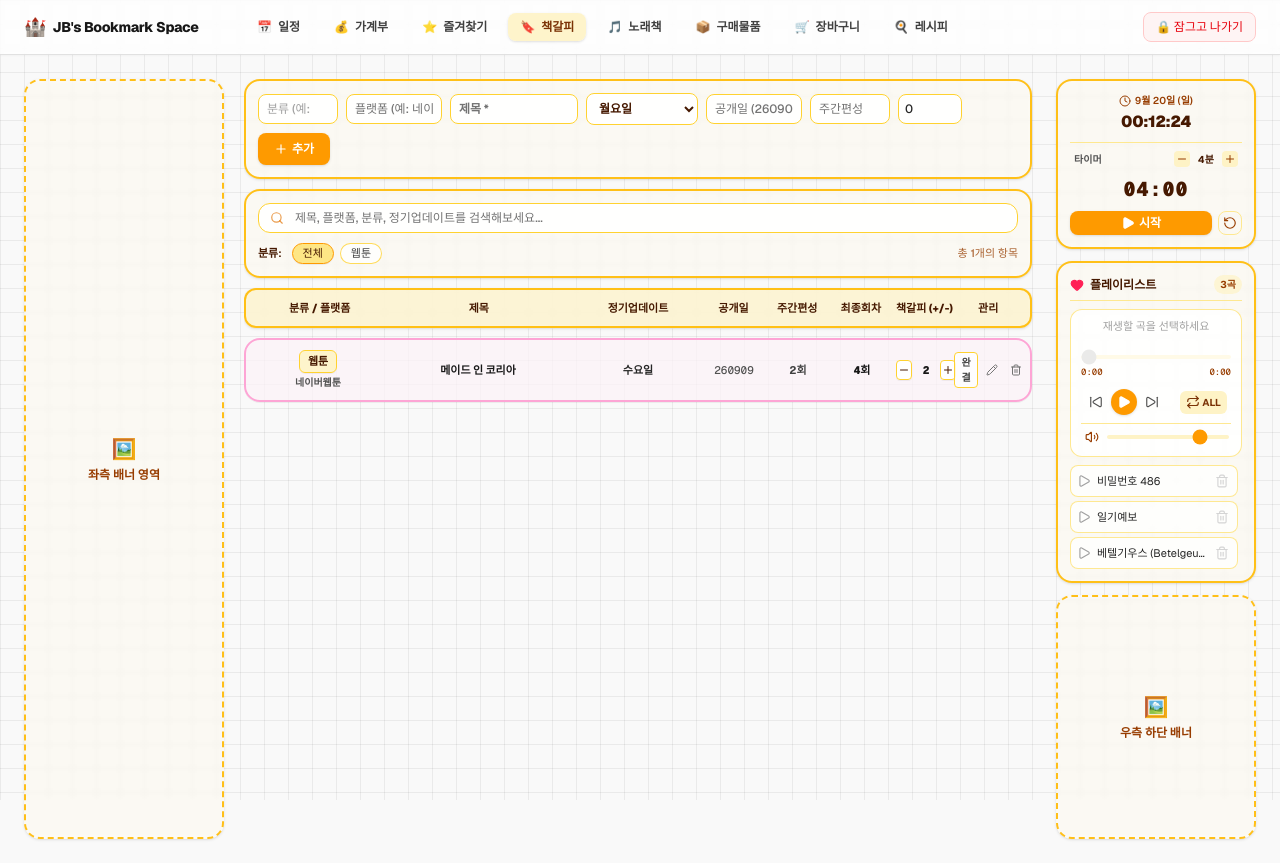
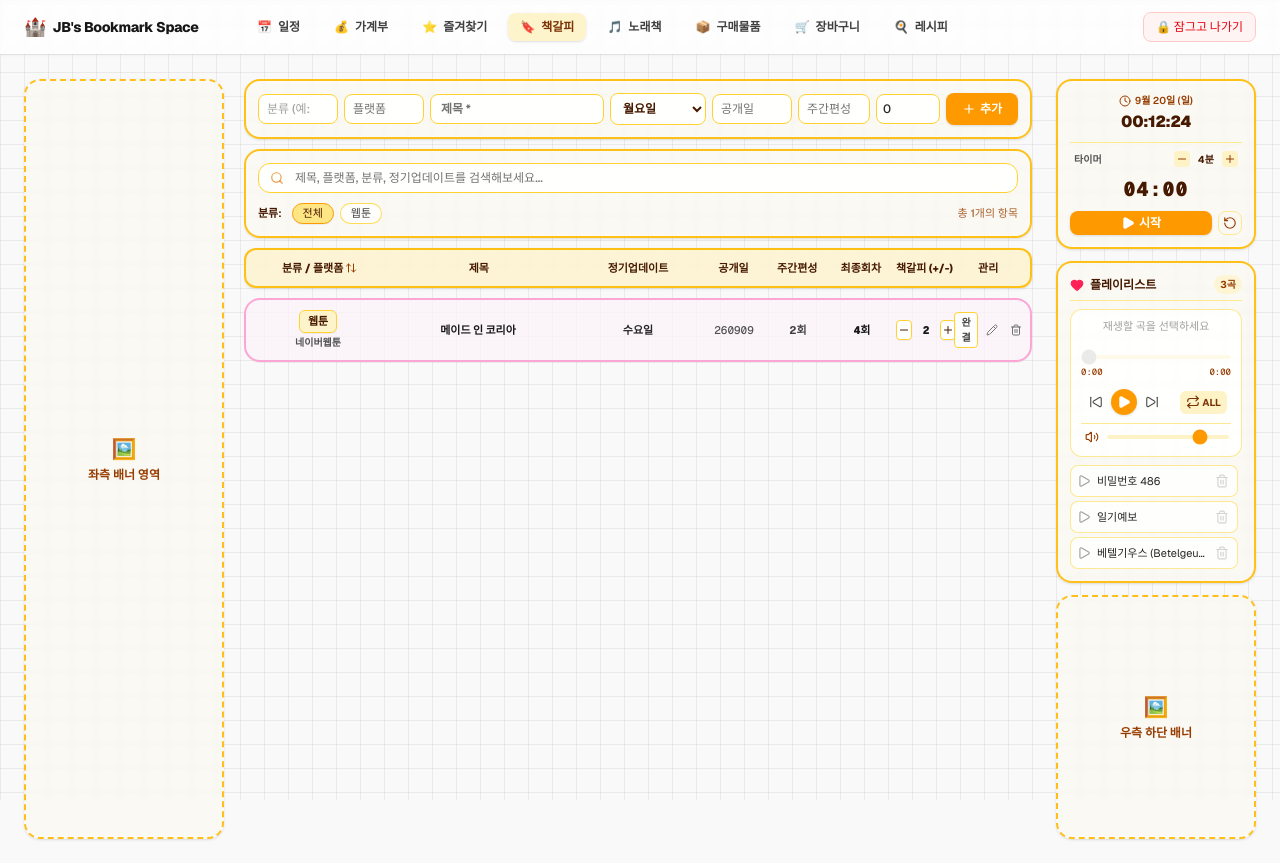
Before and after one commit to sibukf91-jb/mimic, a Next.js app: page / in a window 1280 px wide. Built offline with nearby package versions, Linux system fonts and the light colour scheme.

Commit message:
Fix editBmarkGenre build error, add sorting by update day, balance input widths, and align edit layout

```diff
--- a/app/page.tsx
+++ b/app/page.tsx
@@ -50,7 +50,8 @@ import {
   Key,
   Copy,
   Bookmark,
-  BookOpen
+  BookOpen,
+  ArrowUpDown
 } from "lucide-react";
 
 export default function Home() {
@@ -166,7 +167,7 @@ export default function Home() {
   const TODAY_STR = "2026-09-20";
   const todayDateObj = new Date(TODAY_STR);
 
-  // ================= 2. 책갈피 탭 데이터 (분류, 플랫폼, 제목, 정기업데이트, 공개일, 주간편성+회, 최종회차+회, 책갈피) =================
+  // ================= 2. 책갈피 탭 데이터 =================
   const calculateAutoFinalEpisode = (releaseDateStr: string) => {
     if (!releaseDateStr) return "1회";
     let targetDate: Date;
@@ -203,10 +204,11 @@ export default function Home() {
 
   const [bookmarkList, setBookmarkList] = useState<any[]>([]);
   const [isBookmarkLoaded, setIsBookmarkLoaded] = useState(false);
+  const [bmarkSortOrder, setBmarkSortOrder] = useState<"default" | "update_asc">("default");
 
   useEffect(() => {
     if (typeof window !== "undefined") {
-      const saved = localStorage.getItem("jb_bookmark_reading_list_v5");
+      const saved = localStorage.getItem("jb_bookmark_reading_list_v6");
       setBookmarkList(saved ? JSON.parse(saved) : defaultBookmarks);
       setIsBookmarkLoaded(true);
     }
@@ -214,7 +216,7 @@ export default function Home() {
 
   useEffect(() => {
     if (isBookmarkLoaded && typeof window !== "undefined") {
-      localStorage.setItem("jb_bookmark_reading_list_v5", JSON.stringify(bookmarkList));
+      localStorage.setItem("jb_bookmark_reading_list_v6", JSON.stringify(bookmarkList));
     }
   }, [bookmarkList, isBookmarkLoaded]);
 
@@ -225,7 +227,6 @@ export default function Home() {
   const [newBmarkUpdate, setNewBmarkUpdate] = useState("월요일");
   const [newBmarkRelease, setNewBmarkRelease] = useState("");
   const [newBmarkSchedule, setNewBmarkSchedule] = useState("");
-  const [newBmarkEpisode, setNewBmarkEpisode] = useState("");
   const [newBmarkBookmark, setNewBmarkBookmark] = useState(0);
 
   const [selectedBmarkCategory, setSelectedBmarkCategory] = useState("전체");
@@ -257,8 +258,6 @@ export default function Home() {
     const autoEp = calculateAutoFinalEpisode(newBmarkRelease.trim());
     const schedInput = newBmarkSchedule.trim();
     const formattedSchedule = schedInput && !schedInput.includes("회") ? `${schedInput}회` : schedInput || "1회";
-    const finalEpInput = newBmarkEpisode.trim();
-    const formattedFinalEp = finalEpInput && !finalEpInput.includes("회") ? `${finalEpInput}회` : finalEpInput || autoEp;
 
     const newEntry = {
       id: Date.now(),
@@ -268,7 +267,7 @@ export default function Home() {
       regularUpdate: newBmarkUpdate || "월요일",
       releaseDate: newBmarkRelease.trim() || "-",
       weeklySchedule: formattedSchedule,
-      finalEpisode: formattedFinalEp,
+      finalEpisode: autoEp,
       currentBookmark: Number(newBmarkBookmark) || 0,
       isCompleted: false
     };
@@ -280,7 +279,6 @@ export default function Home() {
     setNewBmarkUpdate("월요일");
     setNewBmarkRelease("");
     setNewBmarkSchedule("");
-    setNewBmarkEpisode("");
     setNewBmarkBookmark(0);
   };
 
@@ -351,9 +349,20 @@ export default function Home() {
     );
   };
 
+  // 요일 순서 매핑 (월~일, 완결)
+  const dayRankMap: Record<string, number> = {
+    "월요일": 1,
+    "화요일": 2,
+    "수요일": 3,
+    "목요일": 4,
+    "금요일": 5,
+    "토요일": 6,
+    "일요일": 7,
+    "완결": 8
+  };
+
   const filteredBookmarks = useMemo(() => {
-    return (bookmarkList || [])
-      .filter((b) => {
+    const list = (bookmarkList || []).filter((b) => {
       const matchCategory = selectedBmarkCategory === "전체" || b.category === selectedBmarkCategory;
       const matchSearch =
         (b.title || "").toLowerCase().includes(bmarkSearchQuery.toLowerCase()) ||
@@ -361,9 +370,19 @@ export default function Home() {
         (b.category || "").toLowerCase().includes(bmarkSearchQuery.toLowerCase()) ||
         (b.regularUpdate || "").toLowerCase().includes(bmarkSearchQuery.toLowerCase());
       return matchCategory && matchSearch;
-      })
-      .sort((a, b) => (a.title || "").localeCompare(b.title || "", "ko"));
-  }, [bookmarkList, selectedBmarkCategory, bmarkSearchQuery]);
+    });
+
+    if (bmarkSortOrder === "update_asc") {
+      return list.sort((a, b) => {
+        const rankA = dayRankMap[a.regularUpdate] || 99;
+        const rankB = dayRankMap[b.regularUpdate] || 99;
+        if (rankA !== rankB) return rankA - rankB;
+        return (a.title || "").localeCompare(b.title || "", "ko");
+      });
+    }
+
+    return list.sort((a, b) => (a.title || "").localeCompare(b.title || "", "ko"));
+  }, [bookmarkList, selectedBmarkCategory, bmarkSearchQuery, bmarkSortOrder]);
 
   // ================= 3. 노래책 탭 데이터 =================
   const defaultSongs = [
@@ -1438,8 +1457,8 @@ export default function Home() {
           {currentTab === "bookmarks" && (
             <div className="h-full overflow-y-auto flex flex-col gap-2.5 pr-1">
 
-              {/* 등록 바 */}
-              <form onSubmit={handleAddBookmark} className="border-2 border-amber-400/90 rounded-2xl p-3 flex flex-wrap items-center gap-2 bg-amber-50/40 backdrop-blur-[2px] shadow-sm shrink-0">
+              {/* 등록 바 (가로 비율 최적화 완료) */}
+              <form onSubmit={handleAddBookmark} className="border-2 border-amber-400/90 rounded-2xl p-3 flex flex-wrap items-center gap-1.5 bg-amber-50/40 backdrop-blur-[2px] shadow-sm shrink-0">
                 <input
                   type="text"
                   list="bmark-category-suggestions"
@@ -1456,8 +1475,8 @@ export default function Home() {
                   type="text"
                   value={newBmarkPlatform}
                   onChange={(e) => setNewBmarkPlatform(e.target.value)}
-                  placeholder="플랫폼 (예: 네이버)"
-                  className="w-24 border border-amber-300 bg-white/90 rounded-lg px-2 py-1.5 text-xs focus:outline-none focus:border-amber-500 placeholder-neutral-500 font-medium"
+                  placeholder="플랫폼"
+                  className="w-20 border border-amber-300 bg-white/90 rounded-lg px-2 py-1.5 text-xs focus:outline-none focus:border-amber-500 placeholder-neutral-500 font-medium"
                 />
 
                 <input
@@ -1466,13 +1485,13 @@ export default function Home() {
                   value={newBmarkTitle}
                   onChange={(e) => setNewBmarkTitle(e.target.value)}
                   placeholder="제목 *"
-                  className="w-32 border border-amber-300 bg-white/90 rounded-lg px-2 py-1.5 text-xs focus:outline-none focus:border-amber-500 placeholder-neutral-500 font-bold"
+                  className="flex-1 min-w-[130px] border border-amber-300 bg-white/90 rounded-lg px-2.5 py-1.5 text-xs focus:outline-none focus:border-amber-500 placeholder-neutral-500 font-bold"
                 />
 
                 <select
                   value={newBmarkUpdate}
                   onChange={(e) => setNewBmarkUpdate(e.target.value)}
-                  className="w-28 border border-amber-300 bg-white/90 rounded-lg px-2 py-1.5 text-xs font-bold text-amber-950 focus:outline-none focus:border-amber-500 cursor-pointer"
+                  className="w-24 border border-amber-300 bg-white/90 rounded-lg px-2 py-1.5 text-xs font-bold text-amber-950 focus:outline-none focus:border-amber-500 cursor-pointer"
                 >
                   <option value="월요일">월요일</option>
                   <option value="화요일">화요일</option>
@@ -1488,8 +1507,8 @@ export default function Home() {
                   type="text"
                   value={newBmarkRelease}
                   onChange={(e) => setNewBmarkRelease(e.target.value)}
-                  placeholder="공개일 (260909)"
-                  className="w-24 border border-amber-300 bg-white/90 rounded-lg px-2 py-1.5 text-xs focus:outline-none focus:border-amber-500 placeholder-neutral-500 font-medium"
+                  placeholder="공개일"
+                  className="w-20 border border-amber-300 bg-white/90 rounded-lg px-2 py-1.5 text-xs focus:outline-none focus:border-amber-500 placeholder-neutral-500 font-medium"
                 />
 
                 <input
@@ -1497,7 +1516,7 @@ export default function Home() {
                   value={newBmarkSchedule}
                   onChange={(e) => setNewBmarkSchedule(e.target.value)}
                   placeholder="주간편성"
-                  className="w-20 border border-amber-300 bg-white/90 rounded-lg px-2 py-1.5 text-xs focus:outline-none focus:border-amber-500 placeholder-neutral-500 font-medium"
+                  className="w-18 border border-amber-300 bg-white/90 rounded-lg px-2 py-1.5 text-xs focus:outline-none focus:border-amber-500 placeholder-neutral-500 font-medium"
                 />
 
                 <input
@@ -1511,7 +1530,7 @@ export default function Home() {
 
                 <button
                   type="submit"
-                  className="bg-amber-500 hover:bg-amber-600 text-white font-semibold text-xs px-4 py-2 rounded-lg transition shrink-0 shadow-sm flex items-center gap-1"
+                  className="bg-amber-500 hover:bg-amber-600 text-white font-semibold text-xs px-4 py-2 rounded-lg transition shrink-0 shadow-sm flex items-center gap-1 ml-auto"
                 >
                   <Plus className="w-3.5 h-3.5" /> 추가
                 </button>
@@ -1561,10 +1580,17 @@ export default function Home() {
                 </div>
               </div>
 
-              {/* 헤더 박스 */}
+              {/* 헤더 박스 (분류 클릭 시 1차 정기업데이트, 2차 가나다순 정렬 토글 기능 추가) */}
               <div className="border-2 border-amber-400/90 rounded-xl px-3 py-2.5 bg-amber-100/70 backdrop-blur-[2px] shadow-sm shrink-0">
                 <div className="grid grid-cols-12 gap-1 text-[11px] font-extrabold text-amber-950 items-center text-center">
-                  <span className="col-span-2">분류 / 플랫폼</span>
+                  <span
+                    onClick={() => setBmarkSortOrder((prev) => prev === "default" ? "update_asc" : "default")}
+                    className="col-span-2 cursor-pointer hover:text-amber-700 transition flex items-center justify-center gap-0.5"
+                    title="클릭 시 정기업데이트(월~일) 순서로 정렬됩니다"
+                  >
+                    <span>분류 / 플랫폼</span>
+                    <ArrowUpDown className="w-3 h-3 text-amber-800" />
+                  </span>
                   <span className="col-span-3">제목</span>
                   <span className="col-span-2">정기업데이트</span>
                   <span className="col-span-1">공개일</span>
@@ -1583,7 +1609,7 @@ export default function Home() {
                   const finalEpNum = parseInt(String(bmark.finalEpisode).replace(/[^0-9]/g, "")) || 0;
                   const currentBmNum = Number(bmark.currentBookmark) || 0;
 
-                  // 카드 배경색 판정 로직
+                  // 배경색 판정 로직
                   let cardBgClass = "bg-amber-50/40 hover:bg-amber-50/70 border-amber-400/90 text-neutral-900";
                   if (bmark.isCompleted) {
                     cardBgClass = "bg-rose-100/70 hover:bg-rose-100 border-rose-300 text-neutral-900";
@@ -1599,6 +1625,7 @@ export default function Home() {
                         key={`edit-bmark-${bmark.id}`}
                         className="p-3 rounded-2xl border-2 border-amber-400 bg-amber-50/90 shadow-md flex flex-wrap items-center gap-1.5"
                       >
+                        {/* 수정할 때도 상단 제목 이름 아래와 정확히 일치하도록 배치 */}
                         <input type="text" value={editBmarkCategory} onChange={(e) => setEditBmarkCategory(e.target.value)} placeholder="분류" className="w-16 border border-amber-300 bg-white rounded-lg px-2 py-1 text-xs font-medium" />
                         <input type="text" value={editBmarkPlatform} onChange={(e) => setEditBmarkPlatform(e.target.value)} placeholder="플랫폼" className="w-20 border border-amber-300 bg-white rounded-lg px-2 py-1 text-xs font-medium" />
                         <input type="text" required value={editBmarkTitle} onChange={(e) => setEditBmarkTitle(e.target.value)} placeholder="제목" className="w-28 border border-amber-300 bg-white rounded-lg px-2 py-1 text-xs font-bold" />
@@ -1616,6 +1643,7 @@ export default function Home() {
                         <input type="text" value={editBmarkSchedule} onChange={(e) => setEditBmarkSchedule(e.target.value)} placeholder="주간편성" className="w-16 border border-amber-300 bg-white rounded-lg px-2 py-1 text-xs" />
                         <input type="text" value={editBmarkEpisode} onChange={(e) => setEditBmarkEpisode(e.target.value)} placeholder="최종회" className="w-16 border border-amber-300 bg-white rounded-lg px-2 py-1 text-xs" />
                         <input type="number" min="0" value={editBmarkBookmark} onChange={(e) => setEditBmarkBookmark(Number(e.target.value))} placeholder="회차" className="w-14 border border-amber-300 bg-white rounded-lg px-1 py-1 text-xs" />
+
                         <div className="flex items-center gap-1 shrink-0 ml-auto">
                           <button onClick={() => saveEditBookmark(bmark.id)} className="p-1.5 rounded-lg bg-amber-500 text-white font-bold text-xs flex items-center gap-0.5"><Check className="w-3.5 h-3.5" /> 저장</button>
                           <button onClick={cancelEditBookmark} className="p-1.5 rounded-lg border border-neutral-300 bg-white text-neutral-600 text-xs"><X className="w-3.5 h-3.5" /> 취소</button>
@@ -2372,6 +2400,7 @@ export default function Home() {
                 </div>
               </div>
 
+              {/* 일정 팝업 모달 */}
               {modalDate && (
                 <div
                   className="fixed inset-0 bg-black/40 backdrop-blur-xs flex items-center justify-center z-50 p-4"
```
Lines whose indentation alone changed are shown as unchanged.
